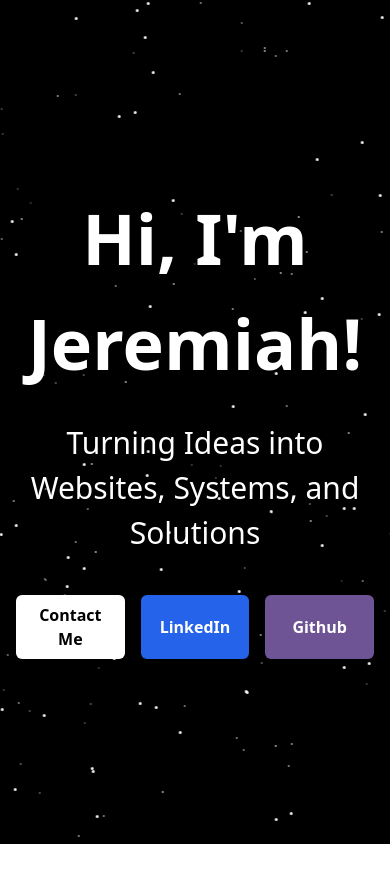
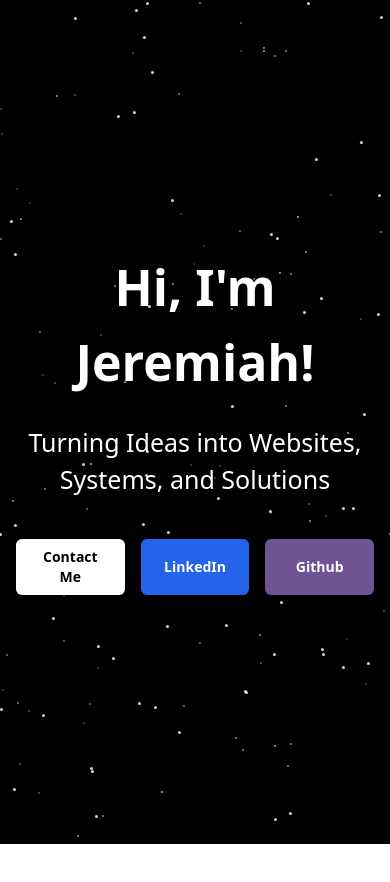
Before and after one commit to jerfranco/Franco-Portfolio, a Next.js app: page / in a window 390 px wide. Shown: the top 882 px of the page. Built offline with nearby package versions, Linux system fonts and the light colour scheme; no server answers.

Commit message:
Fixed mobile view heading

```diff
--- a/src/app/page.js
+++ b/src/app/page.js
@@ -79,13 +79,13 @@ export default function Home() {
             visibility: opacity === 0 ? 'hidden' : 'visible',
           }}
         >
-          <h1 className="text-[70px] text-white font-bold text-center">Hi, I'm Jeremiah!</h1>
-          <h2 className="text-[30px] mt-6 mb-6 text-center">
+          <h1 className="text-[50px] text-white font-bold text-center sm:text-[70px]">Hi, I'm Jeremiah!</h1>
+          <h2 className="text-[25px] mt-6 mb-6 text-center">
             Turning Ideas into Websites, Systems, and Solutions
           </h2>
           <div className="flex gap-4 mt-4 w-full max-w-md">
             <button
-              className="flex-1 px-4 py-2 bg-white text-black rounded-md hover:bg-gray-300 transition font-bold"
+              className="flex-1 px-4 py-2 bg-white text-black rounded-md hover:bg-gray-300 transition font-bold text-sm"
               onClick={() =>
                 document.getElementById('contact-form')?.scrollIntoView({ behavior: 'smooth' })
               }
@@ -94,13 +94,13 @@ export default function Home() {
             </button>
             <button
               onClick={() => window.open('https://www.linkedin.com/in/jeremiah-franco/', '_blank')}
-              className="flex-1 px-4 py-2 bg-blue-600 text-white rounded-md hover:bg-blue-700 transition font-bold"
+              className="flex-1 px-4 py-2 bg-blue-600 text-white rounded-md hover:bg-blue-700 transition font-bold text-sm"
             >
               LinkedIn
             </button>
             <button
               onClick={() => window.open('https://github.com/jerfranco', '_blank')}
-              className="flex-1 px-4 py-2 bg-[#6E5494] text-white rounded-md hover:bg-[#6E5494]/80 transition font-bold"
+              className="flex-1 px-4 py-2 bg-[#6E5494] text-white rounded-md hover:bg-[#6E5494]/80 transition font-bold text-sm"
             >
               Github
             </button>
@@ -108,8 +108,14 @@ export default function Home() {
 
         </div>
 
+        {/*ABOUT ME SECTION */}
+        <div className="min-h-screen flex flex-col justify-center">
+          <h1 className="text-[50px] font-bold border-b border-b-white">About Me</h1>
+
+        </div>
+
         {/* PROJECTS SECTION */}
-        <section id="project" className="min-h-screen flex flex-col justify-center">
+        <div id="project" className="min-h-screen flex flex-col justify-center">
           <h1 className="text-[50px] font-bold border-b border-b-white">Projects</h1>
             <h2 className="mt-6 text-xl font-bold">REC Services</h2>
               <p className="italic mb-4">
@@ -192,7 +198,7 @@ export default function Home() {
                 smooth and reliable application performance
               </li>
             </ul>
-        </section>
+        </div>
 
         {/* CONTACT FORM SECTION */}
         <section id="contact-form" className="z-20 min-h-screen flex flex-col items-center justify-center px-4">
```
